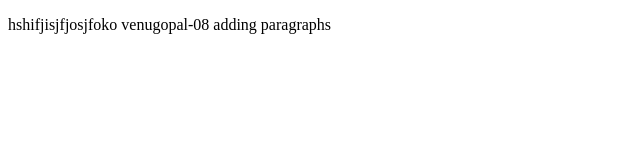
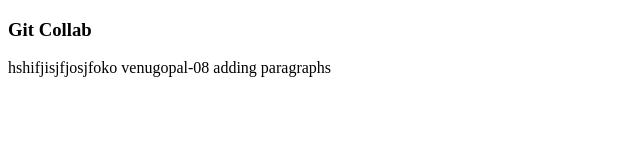
Before and after one commit to yodhan-gowda/mar5_git, a plain HTML site: page index.html in a window 1280 px wide. Shown: the whole page, without its empty margins (0-640 px from the left). Drawn offline with Linux system fonts and the light colour scheme.

Commit message:
modified html file

```diff
--- a/index.html
+++ b/index.html
@@ -6,6 +6,7 @@
     <title>Document</title>
 </head>
 <body>
+    <h3>Git Collab</h3>
     <P>
         hshifjisjfjosjfoko
         venugopal-08
```
